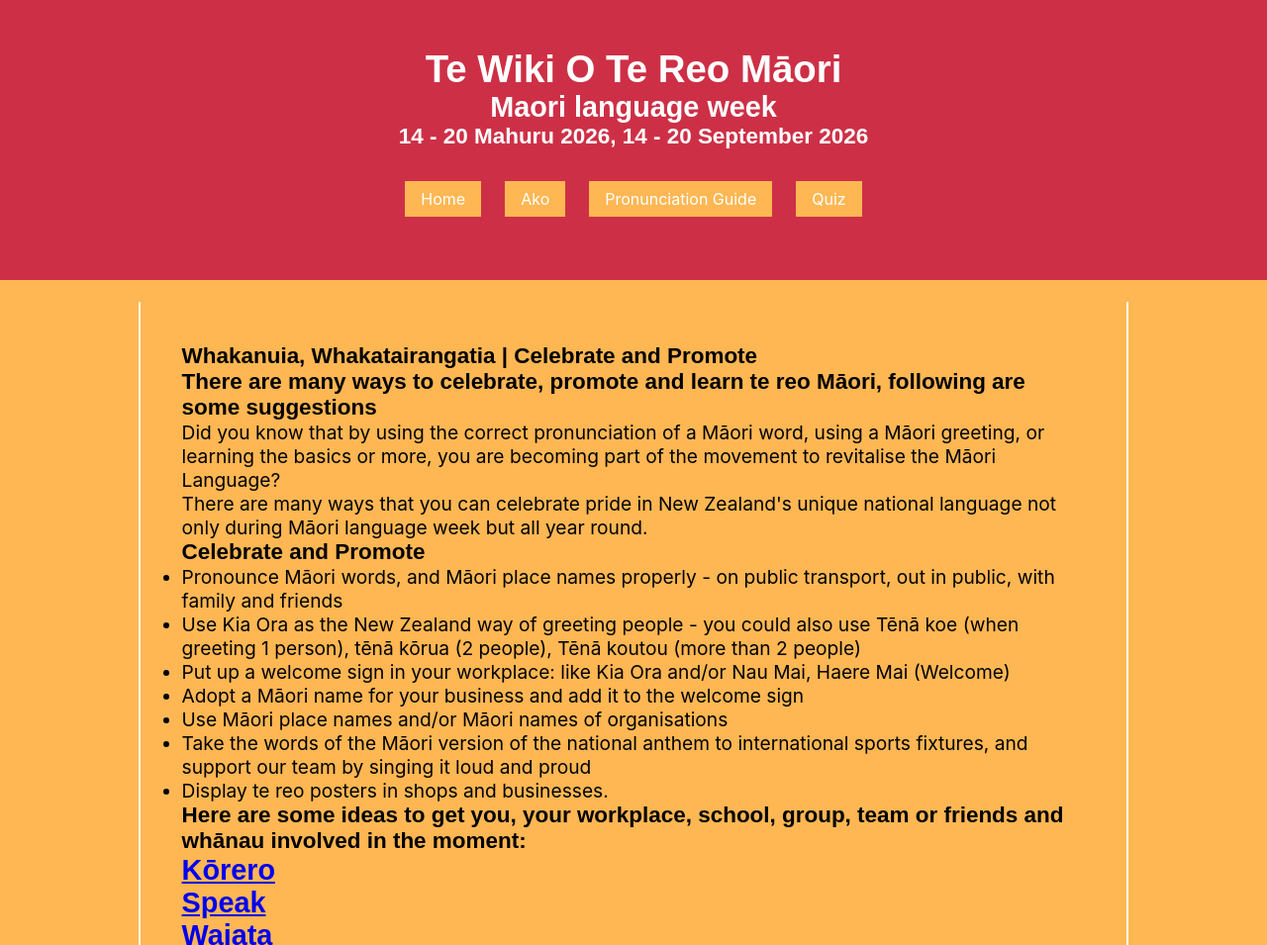
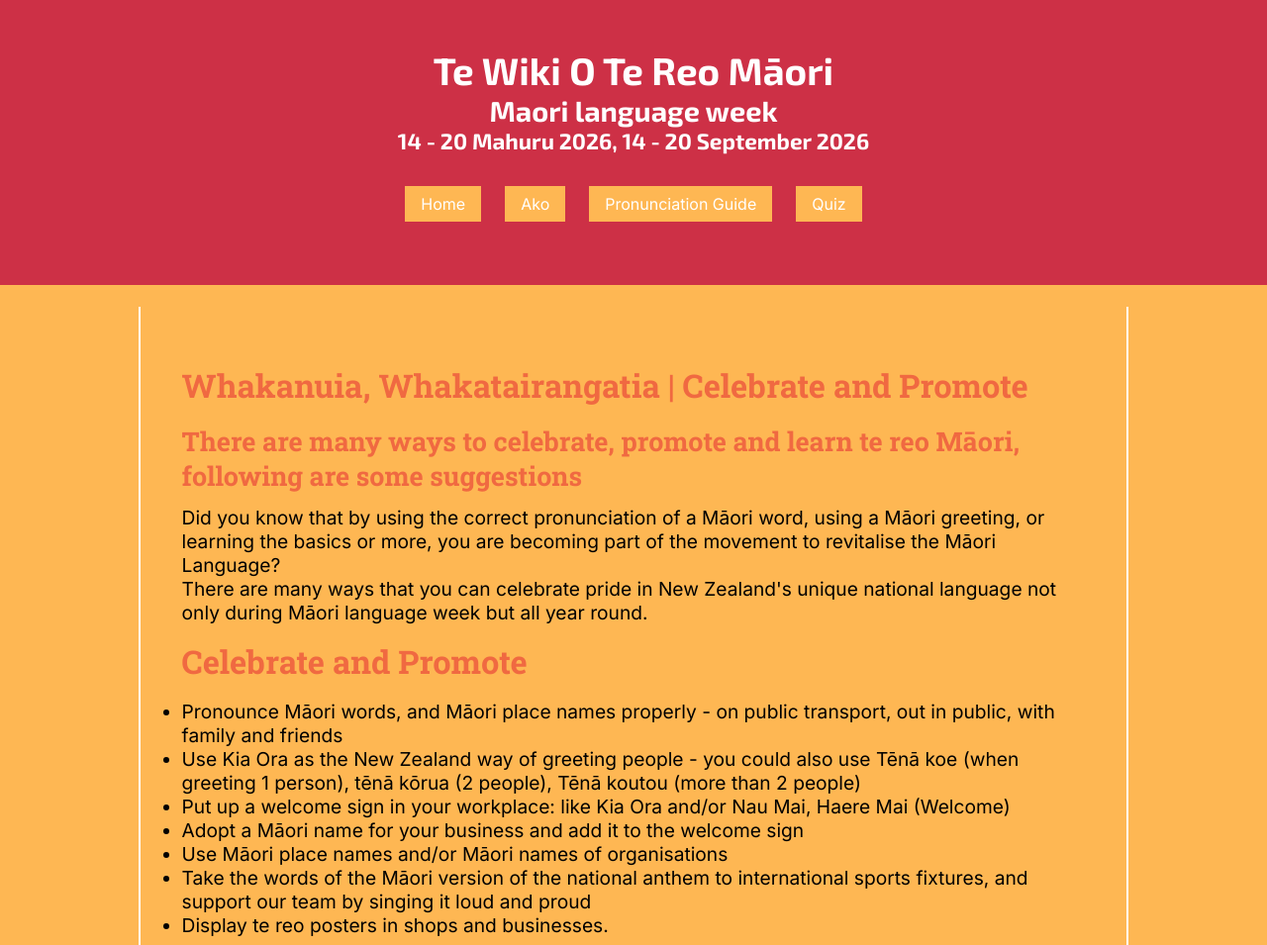
Before and after one commit to mianelsa/kia-kaha, a plain HTML site: page ako.html in a window 1280 px wide. Shown: the top 955 px of the page at 99% size. Drawn offline with Linux system fonts and the light colour scheme.

Commit message:
celebrate h1 and h3

```diff
--- a/ako.html
+++ b/ako.html
@@ -2,7 +2,7 @@
 <html lang="mi"> <!-- Māori language. -->
 
     <!-- *****************************
-         Author: Your name
+         Author: Mia
          Creation date: 2 August 2026
          *****************************
     -->
@@ -11,6 +11,10 @@
     <title>Te Wiki O Te Reo Māori</title>
     <meta charset="UTF-8">
     <meta name="viewport" content="width=device-width, initial-scale=1">
+
+    <link rel="preconnect" href="https://fonts.googleapis.com">
+    <link rel="preconnect" href="https://fonts.gstatic.com" crossorigin>
+    <link href="https://fonts.googleapis.com/css2?family=Exo+2:ital,wght@0,100..900;1,100..900&family=Inter:ital,opsz,wght@0,14..32,100..900;1,14..32,100..900&family=Roboto+Slab:wght@100..900&display=swap" rel="stylesheet">
 
     <link href="stylesheet.css" rel="stylesheet">
 </head>
@@ -207,7 +211,7 @@
 </main>
 
 <footer>
-    <p>Copyright &copy; Your Name 2026.</p>
+    <p>Copyright &copy; Mia 2026.</p>
 </footer>
 
 </body>
--- a/stylesheet.css
+++ b/stylesheet.css
@@ -7,9 +7,11 @@
     padding:0;
     box-sizing: border-box;}
 
+/*
+
+@import url('https://fonts.googleapis.com/css2?family=Exo+2:ital,wght@0,100..900;1,100..900&family=Inter:ital,opsz,wght@0,14..32,100..900;1,14..32,100..900&family=Roboto+Slab:wght@100..900&display=swap'); */
 
 
-@import url('https://fonts.googleapis.com/css2?family=Exo+2:ital,wght@0,100..900;1,100..900&family=Inter:ital,opsz,wght@0,14..32,100..900;1,14..32,100..900&family=Roboto+Slab:wght@100..900&display=swap');
 /* === typography ===*/
 
 
@@ -83,3 +85,21 @@ main img {
     margin-left: 3rem;
     margin-bottom: 0.5rem;
 }
+
+/*=== ako page ===*/
+
+.celebrate h1, .celebrate h3 {
+    font-family: "Roboto Slab", serif;
+}
+.celebrate h1{
+    font-size:1.7em;
+    margin:0.5em 0;
+    color:#f06941
+}
+
+
+.celebrate h3{
+    font-size:1.4em;
+    margin:0.5em 0;
+    color:#f06941
+}
```
Also changed, not shown: pronunciation-guide.html (+4 -0 lines), quiz.html (+4 -0 lines), typography.html (added, +3 -0 lines).
